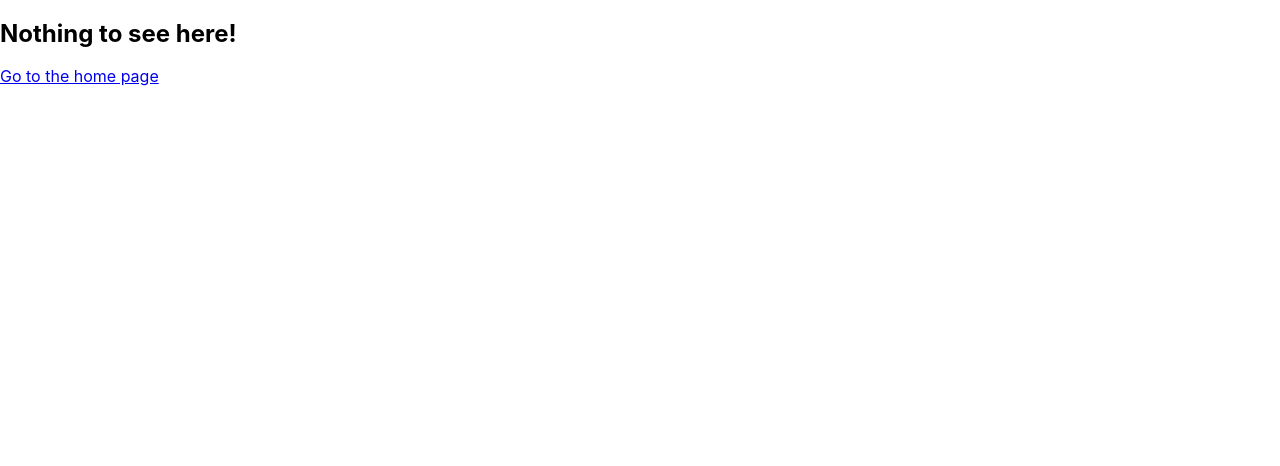
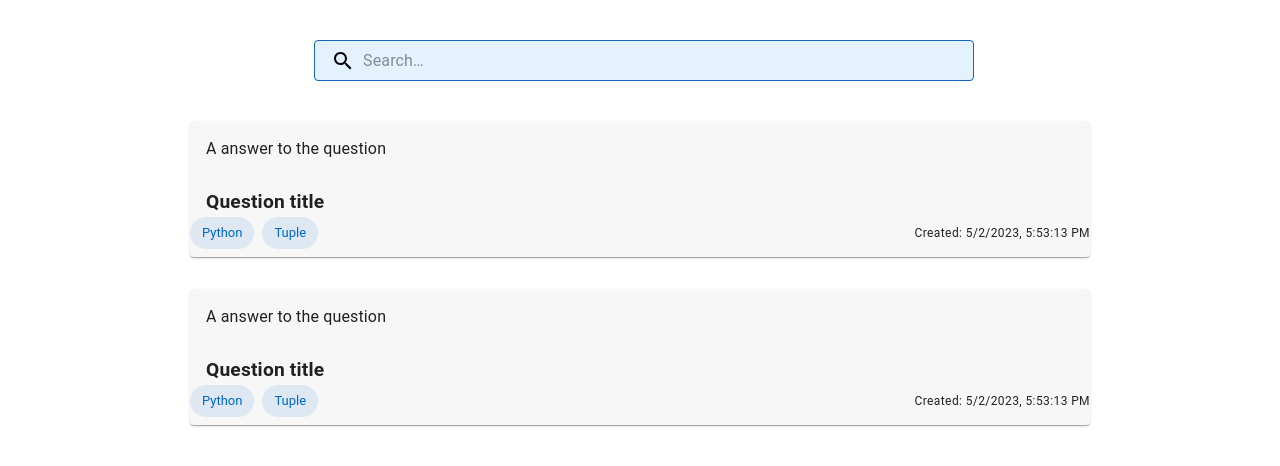
Before and after one commit to Tinameow/AnswerAlchemist, a React (Create React App) app in the folder frontend/: page /search in a window 1280 px wide. Shown: the top 466 px of the page. Built offline with nearby package versions, Linux system fonts and the light colour scheme.

Commit message:
Implement result items

```diff
--- a/frontend/package.json
+++ b/frontend/package.json
@@ -5,7 +5,8 @@
   "dependencies": {
     "@emotion/react": "^11.10.8",
     "@emotion/styled": "^11.10.8",
-    "@mui/material": "^5.12.2",
+    "@mui/icons-material": "^5.11.16",
+    "@mui/material": "^5.12.3",
     "@testing-library/jest-dom": "^5.16.5",
     "@testing-library/react": "^13.4.0",
     "@testing-library/user-event": "^13.5.0",
--- a/frontend/src/App.js
+++ b/frontend/src/App.js
@@ -1,5 +1,5 @@
 import './App.css';
-import { HashRouter, Routes, Route } from "react-router-dom";
+import { BrowserRouter, Routes, Route } from "react-router-dom";
 import Home from "./pages/Home";
 import NoMatch from './pages/NoMatch';
 import Search from "./pages/Search";
@@ -25,14 +25,14 @@ function Footer() {
 
 function App() {
   return (
-    <HashRouter basename={process.env.PUBLIC_URL}>
+    <BrowserRouter basename={process.env.PUBLIC_URL}>
       <Routes>
         <Route path="/search" element={<Search />} />
         <Route path="/question/:id" element={<Question />} />
         <Route path="*" element={<NoMatch />} />
       </Routes>
       {/* <Footer />    */}
-    </HashRouter>
+    </BrowserRouter>
   );
 }
 
--- a/frontend/src/api/API.js
+++ b/frontend/src/api/API.js
@@ -21,4 +21,6 @@ const GetQnAList = (keywords=null, ids=null, limit=100, offset=0) => {
         reject(err);
       });
     })
-  }
+}
+
+export {GetQnAList};
--- /dev/null
+++ b/frontend/src/api/MockData.js
@@ -0,0 +1,22 @@
+const mock_data = [
+  {
+    "id": 1,
+    "question": {"title" : "Question title",
+                "description" : "Question description"
+              },
+    "answer": "A answer to the question",
+    "tags": ["Python", "Tuple"],
+    "created": Date.now()
+  },
+  {
+    "id": 2,
+    "question": {"title" : "Question title",
+                "description" : "Question description"
+              },
+    "answer": "A answer to the question",
+    "tags": ["Python", "Tuple"],
+    "created": Date.now()
+  }
+]
+
+export {mock_data};
--- /dev/null
+++ b/frontend/src/components/QnAItem.js
@@ -0,0 +1,87 @@
+import React from 'react';
+import { styled, alpha } from '@mui/material/styles';
+import {
+  Card,
+  CardContent,
+  Typography,
+  Chip,
+  Stack
+} from '@mui/material';
+
+const StyledCard = styled(Card)({
+  marginBottom: '1rem',
+  backgroundColor: '#f7f7f7',
+  width: '100%',
+});
+
+const StyledCardContent = styled(CardContent)({
+  padding: '1rem',
+});
+
+const QuestionTitle = styled(Typography)({
+  fontSize: '1.2rem',
+  fontWeight: 'bold',
+  marginTop: '0.2rem',
+  marginLeft: '1rem',
+});
+
+const AnswerText = styled(Typography)({
+  fontSize: '1rem',
+  marginBottom: '0.5rem',
+});
+
+const TagsWrapper = styled('div')({
+  margin: '0.2rem 1rem',
+  display: 'flex',
+  flexWrap: 'wrap',
+  '& > *': {
+    marginRight: '0.5rem',
+    marginBottom: '0.5rem',
+  },
+});
+
+const StyledChip = styled(Chip)({
+  backgroundColor: alpha('#0066cc', 0.1),
+  color: '#0066cc',
+  '&:hover': {
+    backgroundColor: alpha('#0066cc', 0.2),
+  },
+});
+
+function QnAItem(props) {
+  const tags = props.data.tags;
+  const question = props.data.question.title;
+  const answer = props.data.answer;
+  const created = new Date(props.data.created);
+
+  return (
+    <StyledCard>
+      <StyledCardContent>
+        <AnswerText>{answer}</AnswerText>
+      </StyledCardContent>
+
+      <QuestionTitle>{question}</QuestionTitle>
+
+      <Stack
+        direction="row"
+        justifyContent="space-between"
+        alignItems="baseline"
+        spacing={2}
+      >
+        {tags && (
+          <TagsWrapper>
+            {tags.map((tag) => (
+              <StyledChip key={tag} label={tag} />
+            ))}
+          </TagsWrapper>
+        )}
+        <TagsWrapper>
+          <Typography variant="caption">Created: {created.toLocaleString()}</Typography>
+        </TagsWrapper>
+      </Stack>
+
+    </StyledCard>
+  );
+}
+
+export default QnAItem;
--- a/frontend/src/pages/Question.js
+++ b/frontend/src/pages/Question.js
@@ -1,10 +1,17 @@
 import { Link } from "react-router-dom";
 
-function Question() {
+function Question(props) {
+  // const tags = props.data.tags;
+  // const question = props.data.question.title;
+  // const answer = props.data.answer;
+  // const created = props.data.created;
+
+  function handleClick() {
+    window.history.back();
+  }
+
   return (
-    <div>
-      <h2>Question & Answer Detail Page</h2>
-    </div>
+    <button onClick={handleClick}>Go back</button>
   );
 }
 
--- a/frontend/src/pages/Search.js
+++ b/frontend/src/pages/Search.js
@@ -1,21 +1,50 @@
 import {useState} from 'react';
 import {Link} from "react-router-dom";
-import {Box, Stack, ToggleButton, ToggleButtonGroup} from '@mui/material';
-
+import {Box, Stack} from '@mui/material';
+import SearchBar from '../components/SearchBar';
+import QnAItem from '../components/QnAItem';
+import {GetQnAList} from '../api/API';
+import {mock_data} from '../api/MockData';
 
 
 function Search (props) {
-    const [results, setResults] = useState([]);
+    const [searchInput, setSearchInput] = useState("");
+    const [results, setResults] = useState(mock_data);
 
-    const handleInputChange = (event) => {
-        event.preventDefault();
-    }
-
+    const handleInputChange = (e) => {
+        e.preventDefault();
+        setSearchInput(e.target.value);
+        setResults(mock_data);
+        // GetQnAList(e.target.value)
+        //     .then((result) => {
+        //         setResults(result);
+        //     })
+        //     .catch((error) => {
+        //         console.error(error);
+        //     })
+    };
 
     return (
-        <div>
-            search page
-        </div>
+        <>
+        <Stack spacing={2} sx={{mt:5}} alignItems='center'>
+            <Box sx={{ width: {xs: 400, sm: 600, md: 700, lg: 700} }}>
+                <SearchBar onChange={handleInputChange} />
+            </Box>
+        </Stack>
+
+        {!results ? false:
+        <Box sx={{ width: {xs: 600, sm: 700, md: 800, lg: 900, xl:1000}, margin:'auto'}}>
+            <Stack alignItems='strench' spacing={2} sx={{mt:5}}>
+                {results.map((item)=>{return (
+                    <Link style={{textDecoration:'none',color:'white'}} key={item.id} id={item.id} data={item} to={`../question/${item.id}`}>
+                        <QnAItem key={item.id} id={item.id} data={item} />
+                    </Link>
+                )})}
+            </Stack>
+        </Box>
+        }
+
+        </>
     );
 }
 
```
Also changed, not shown: frontend/src/components/SearchBar.js (indentation only), 1 other file (tests, documents, lock files or other folders).
